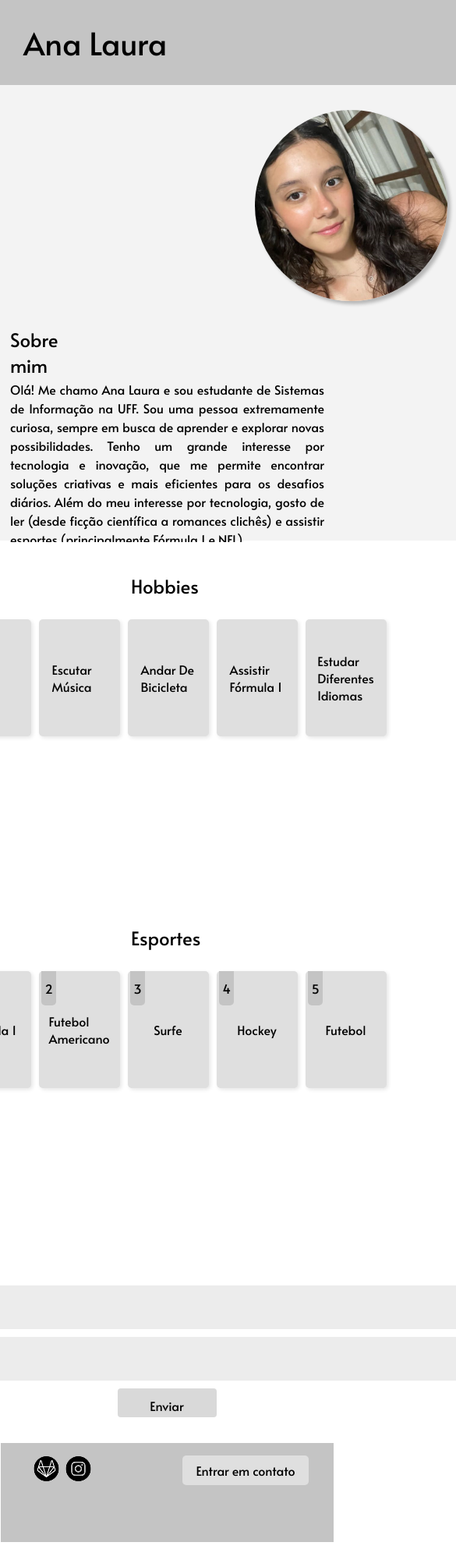
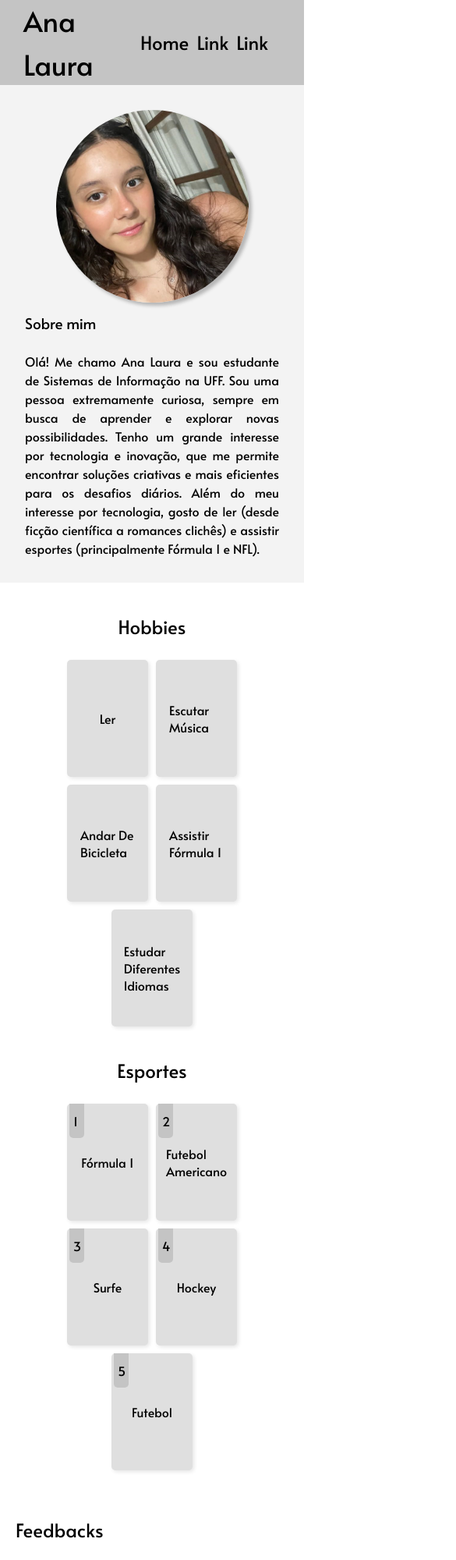
Before and after one commit to ananeuhausv/tarefa-css-injunior, a plain HTML site: page ana.html in a window 390 px wide. Shown: the top 2000 px of the page at 78% size, 585 px wide, since content can reach past the window. Before the commit the page ends 1977 px from the top, so only its background shows below. Drawn offline with Linux system fonts and the light colour scheme.

Commit message:
fix: add features to help on responsiveness of the website

```diff
--- a/ana.css
+++ b/ana.css
@@ -23,7 +23,7 @@ header{
 }
 .link{
     display: flex;
-    padding: 8px 16px 8px 16px;
+    padding: 8px 16px;
     gap: 10px;
 }
 .link a{
@@ -33,19 +33,32 @@ header{
     line-height: 33.12px;
     color: #000000;
     text-decoration: none;
+    position: relative;
+}
+
+.link a::after {
+    content: " ";
+    width: 0%;
+    height: 3px;
+    background-color: #33fcff;
+    position: absolute;
+    left: 0;
+    bottom: -3px;
+    transition: 0.5s ease-in-out;
+}
+
+.link a:hover::after {
+    width: 100%;
 }
 
 .sobre-mim{
     width: 100%;
-    height: 318px;
     display: flex;
     align-items: center;
     justify-content: center;
-    top: 109px;
     padding: 32px;
     gap: 125px;
     background-color: #F3F3F3;
-    position: absolute;
 }
 
 .sobre-mim img{
@@ -57,29 +70,19 @@ header{
 }
 
 .texto{
-    width: 614px;
-    height: 186px;
+    max-width: 614px;
     display: flex;
     flex-direction: column;
-    align-items: flex-start;
     gap: 20px;
 }
 .texto h2{
     font-family: 'Alata';
-    width: 95px;
-    height: 36px;
-    top: 66px;
-    left: 599px;
     font-size: 19px;
     font-weight: 400;
     line-height: 33px;
 }
 .texto p{
     font-family: 'Alata';
-    width: 614px;
-    height: 134px;
-    top: 117px;
-    left: 599px;
     font-size: 16px;
     font-weight: 400;
     line-height: 24px;
@@ -88,41 +91,34 @@ header{
 
 .listas{
     width: 100%;
-    height: 289px;
-    top: 427px;
     padding: 20px;
     gap: 26px;
+    margin-top: 20px;
     display: flex;
     flex-direction: row;
-    flex-wrap: wrap;
     justify-content: center;
     background-color: #FFFFFF;
-    position: absolute;
 }
 .hobbies{
-    width: 595px;
-    height: 249px;
     padding: 20px;
     gap: 26px;
     display: flex;
     flex-direction: column;
-    align-items: end;
 }
 .hobbies h3{
     font-family: 'Alata';
-    width: 95px;
-    height: 33px;
     font-size: 24px;
     font-weight: 400;
     line-height: 33.12px;
     color: #000000;
     display: flex;
     align-items: center;
-    justify-content: space-between;
+    justify-content: end;
 }
 .hobbies ul{
     list-style: none;
     display: flex;
+    flex-wrap: wrap;
     gap: 10px;
     padding: 0;
     justify-content: center;
@@ -146,8 +142,6 @@ header{
 }
 
 .sports{
-    width: 595px;
-    height: 249px;
     padding: 20px;
     gap: 26px;
     display: flex;
@@ -155,8 +149,6 @@ header{
 }
 .sports h3{
     font-family: 'Alata';
-    width: 95px;
-    height: 33px;
     font-size: 24px;
     font-weight: 400;
     line-height: 33.12px;
@@ -168,8 +160,8 @@ header{
 .sports ol{
     list-style: none;
     display: flex;
+    flex-wrap: wrap;
     gap: 10px;
-    padding: 0;
     justify-content: center;
 }
 .sports li{
@@ -211,11 +203,7 @@ header{
 }
 
 .feedbacks{
-    width: 1200px;
-    height: 236px;
-    margin: 0 auto;
-    top: 792px;
-    left: 136px;
+    width: 100%;
     background-color: #FFFFFF;
     display: flex;
     flex-direction: column;
@@ -223,12 +211,10 @@ header{
     justify-content: center;
     padding: 20px;
     gap: 16px;
+    margin-top: 30px;
     border-radius: 8px;
-    position: absolute;
 }
 .feedbacks h2{
-    width: 136px;
-    height: 33px;
     font-family: 'Alata';
     font-size: 24px;
     font-weight: 400;
@@ -237,21 +223,16 @@ header{
     align-self: flex-start;
 }
 .feedbacks form {
+    max-width: 1200px;
     display: flex;
+    width: 100%;
     flex-direction: column;
     gap: 10px;
-    align-items: center;
-}
-.feedbacks form div {
-    width: 100%;
-    display: flex;
-    justify-content: right;
+    align-items: end;
 }
 .feedbacks form textarea, .feedbacks form input{
-    width: 1128px;
+    width: 100%;
     height: 56px;
-    top: 845px;
-    left: 176px;
     font-family: 'Alata';
     font-size: 16px;
     border-radius: 4px;
@@ -275,8 +256,6 @@ header{
 .feedbacks form button {
     width: 127px;
     height: 37px;
-    top: 991px;
-    left: 1149px;
     background-color: #D9D9D9;
     border: none;
     border-radius: 4px;
@@ -288,15 +267,17 @@ header{
     line-height: 24px;
     text-align: center;
     color: #000000;
+
+    &:hover{
+        background-color: #B3B1B1;
+    }
 }
 
 footer{
     width: 100%;
-    height: 70px;
-    top: 1082px;
     padding: 16px 32px;
     background-color: #C4C4C4;
-    position: absolute;
+    margin-top: 55px;
 }
 
 footer div{
@@ -330,107 +311,48 @@ footer div{
     color: #000000;
 }
 
-@media (max-width: 768px) {
-    header{
-        width: 900px;
-        height: 109px;
-        padding: 28px 30px;
-        gap: 222px;
+@media (max-width: 1250px) {
+    .sobre-mim{
+        flex-direction: column;
+        align-items: center;
+        gap: 10px;
     }
-    .sobre-mim{
-        width: 900px;
-        height: 584px;
-        flex-direction: column;
-    }
-    .texto{
-        width: 404px;
-        height: 242px;
-    }
-    .texto h2{
-        width: 62px;
-        height: 33px;
-        top: 310px;
-        left: 13px;
-        font-size: 24px;
-        position: absolute;
+    .titulo h1{
+        font-size: 36px;
     }
     .texto p{
-        width: 403px;
-        height: 174px;
-        top: 378px;
-        left: 13px;
-        position: absolute;
+        width: 100%;
     }
     .listas{
-        width: 431px;
-        height: 890px;
-        top: 695px;
-        padding: 20px;
-        position: absolute;
+        flex-direction: column;
+        align-items: center;
+        margin-top: 0px;
+        gap: 0px;
     }
-    .hobbies, .sports{
+    .hobbies h3{
         display: flex;
-        width: 424px;
-        height: 425px;
-        padding: 20px;
-        gap: 26px;
-        align-items: center;
+        justify-content: center;
     }
-    .hobbies h3, .sports h3{
-        width: 95px;
-        height: 33px;
-        font-size: 24px;
+    .sports h3{
+        display: flex;
+        justify-content: center;
     }
-    .hobbies ul{
-        grid-template-columns: repeat(2, 1fr);
-    }
-
     .feedbacks{
-        width: 384px;
-        height: 236px;
-        top: 1585px;
-        left: 22px;
-        position: absolute;
+        margin-top: 0px;
     }
     footer{
-        width: 427px;
-        height: 127px;
-        top: 1850px;
-        left: 1px;
-        padding: 16px 32px;
-        gap: 25px;
-        position: absolute;
+        margin-top: 0px;
+    }
+    footer div{
         display: flex;
-        flex-direction: column;
+        flex-direction: column-reverse;
+        flex-wrap: wrap;
     }
-    .menu-icon {
-        display: block; /* Mostra o ícone do menu */
-    }
-
-    /* Esconde o menu padrão */
-    .link {
-        display: none;
-        position: absolute;
-        top: 60px;
-        left: 0;
-        width: 100%;
-        background-color: #333;
-        text-align: center;
-        flex-direction: column;
-        padding: 10px 0;
-    }
-
-    .link a{
-        display: block;
-        padding: 15px;
-        color: #FFFFFF;
-    }
-
-    /* Exibir o menu quando o checkbox estiver marcado */
-    #menu-toggle:checked ~ .link {
-        display: flex;
+    .redes{
+        margin-top: 27px;
     }
 }
 
+
 /*HOOVER: as "cartas virarem pra oq ta escrtio nelas
 botao mudar de cor e aumentar quando passa o mouse mesma coisa com "entrar em contato" e ao pressionar os links eles ficarem azuis*/
```
